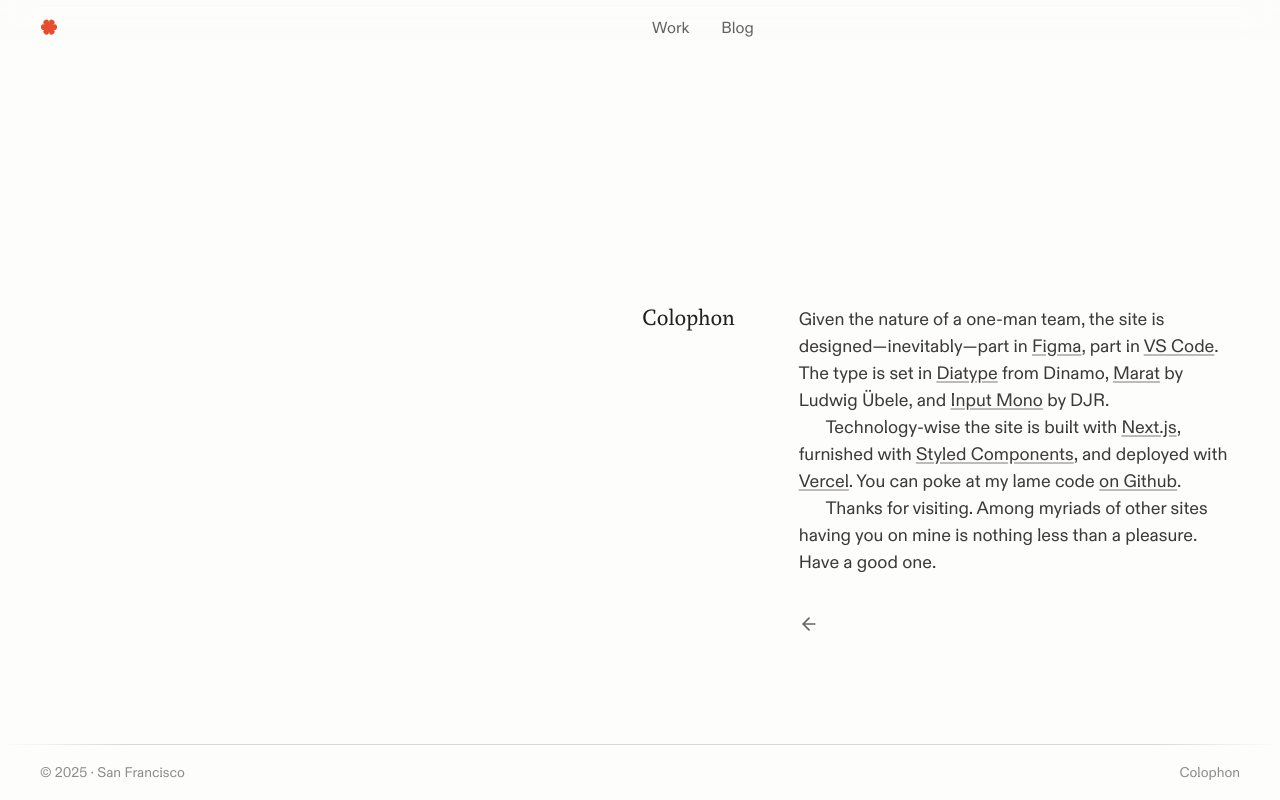
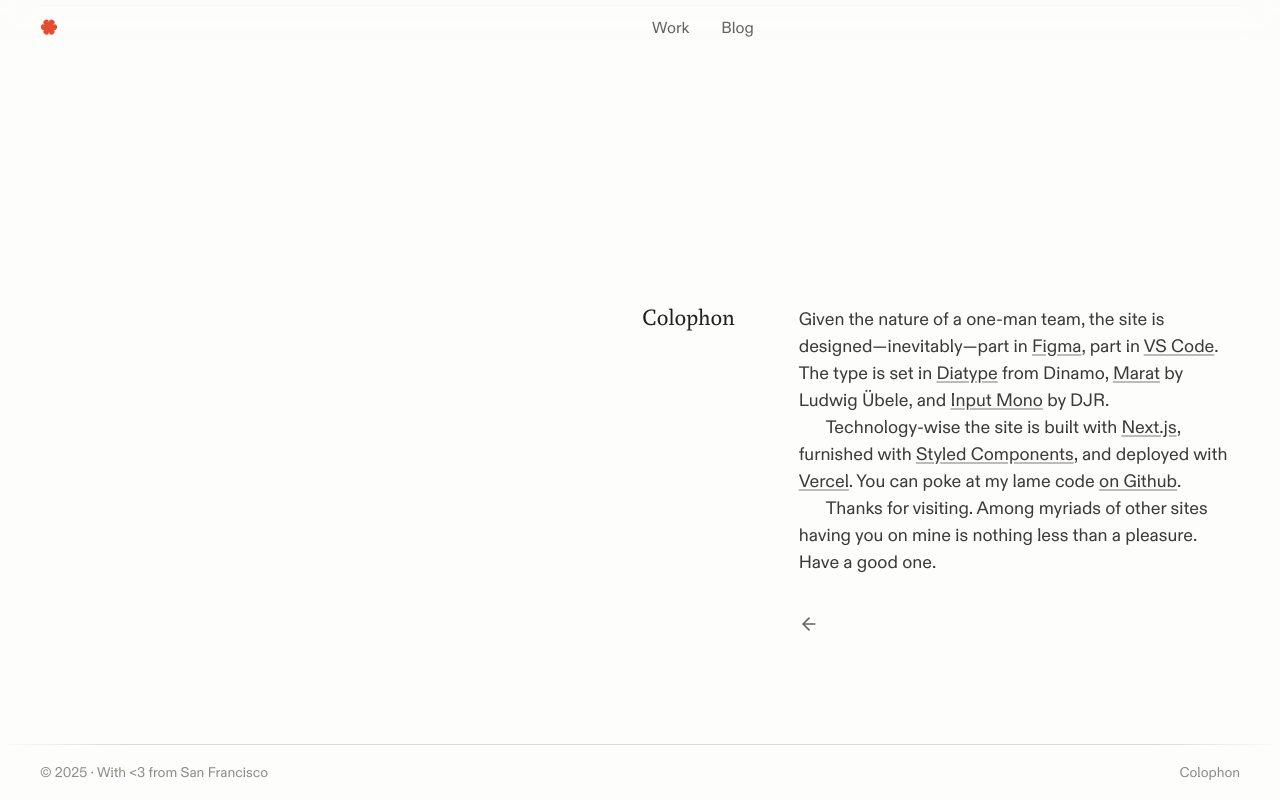
Before and after one commit to charlsyang/site, a Next.js app: page /colophon in a window 1280 px wide. Built offline with nearby package versions, Linux system fonts and the light colour scheme; a small style sheet from the web is missing.

Commit message:
fix: use dynamic year in footer copyright

```diff
--- a/components/Footer.js
+++ b/components/Footer.js
@@ -7,7 +7,9 @@ const Footer = () => {
     <FooterWrapper>
       <Divider />
       <FooterContent>
-        <Footnote>© 2025 · San Francisco</Footnote>
+        <Footnote>
+          © {new Date().getFullYear()} · With {"<"}3 from San Francisco
+        </Footnote>
         <Link href="/colophon" passHref legacyBehavior>
           <Colophon>Colophon</Colophon>
         </Link>
```
